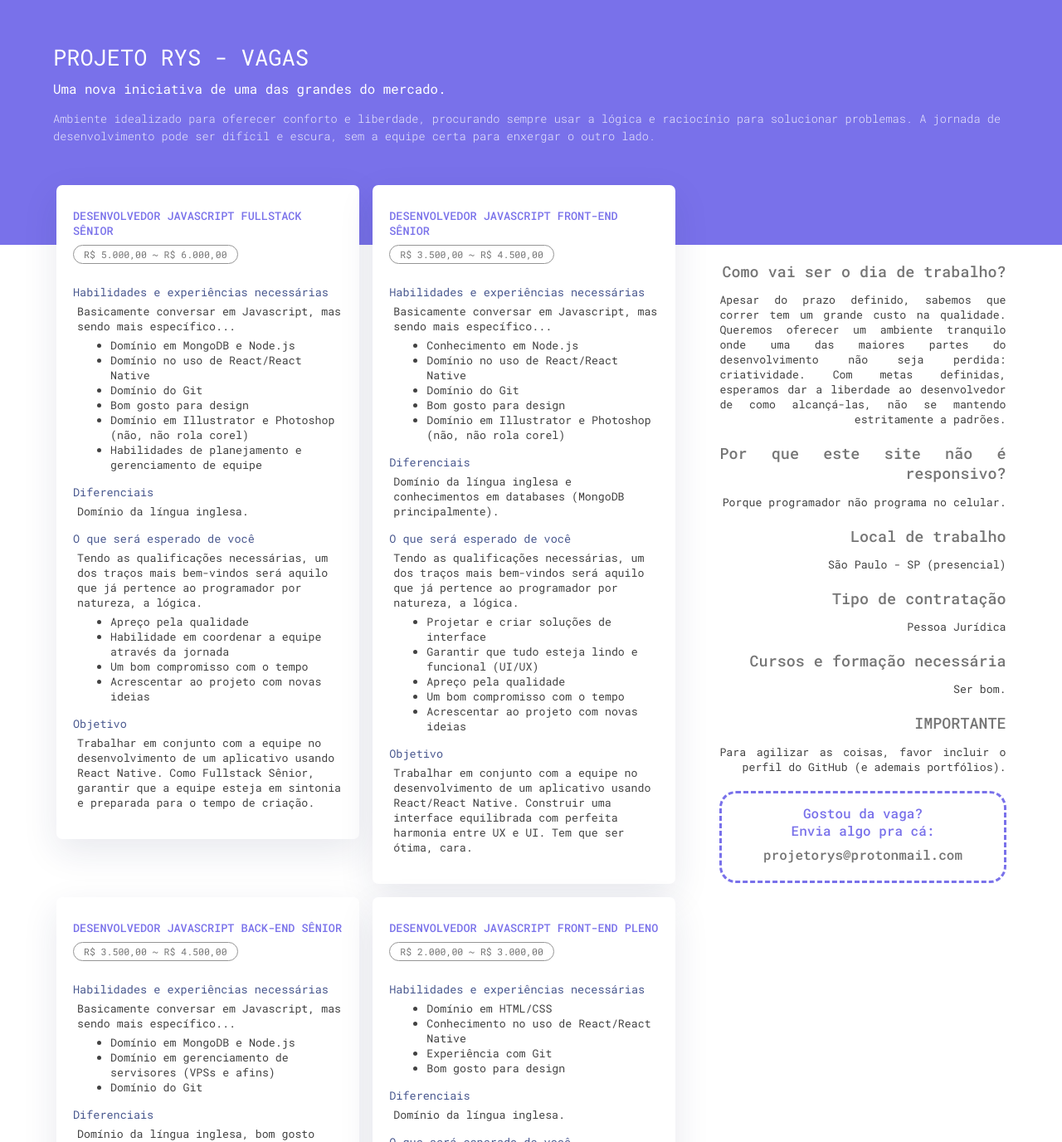
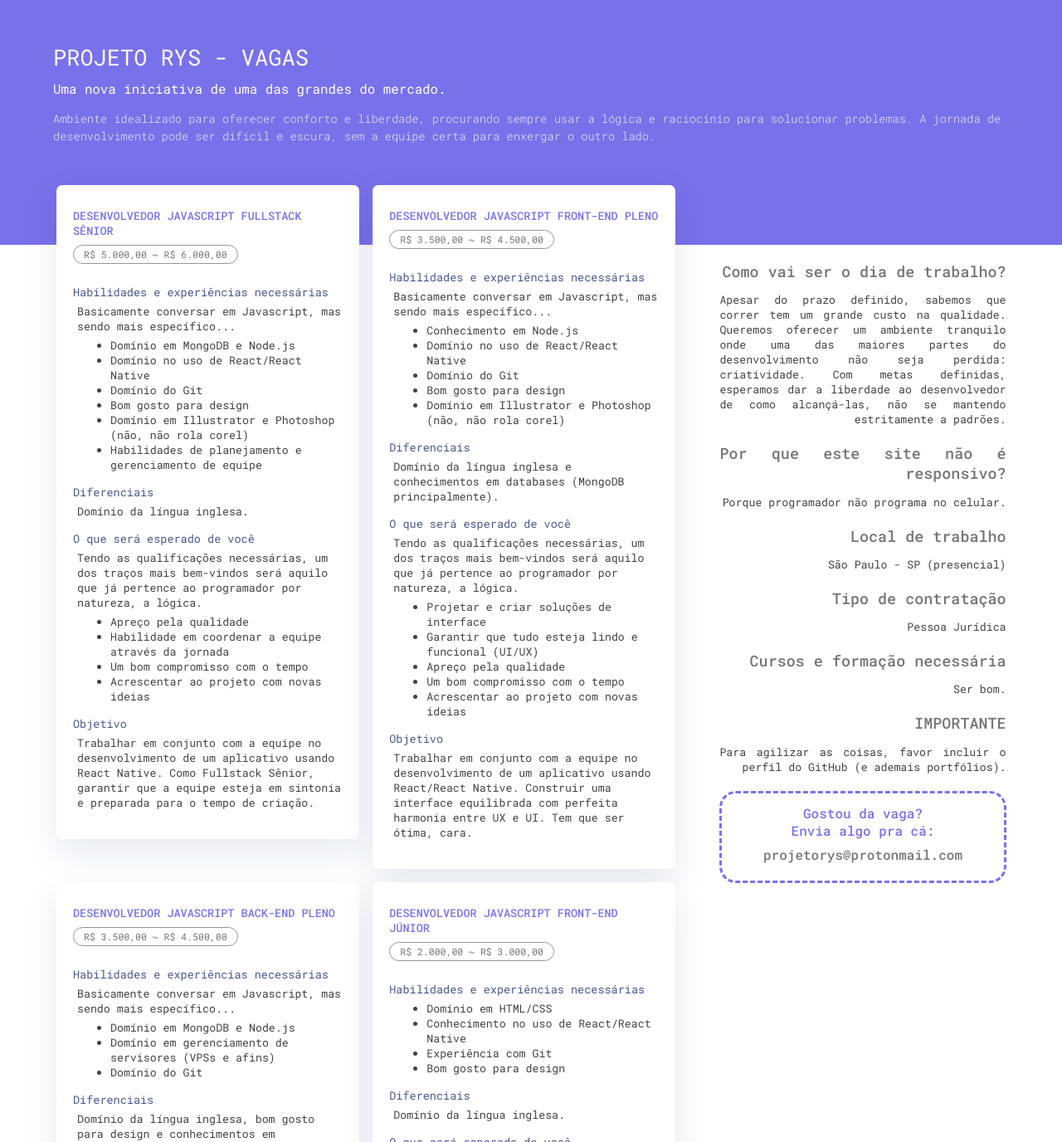
Before and after one commit to Kinark/vagas-rys, a plain HTML site: page index.html in a window 1280 px wide. Shown: the top 1376 px of the page at 83% size. Drawn offline with nearby package versions, Linux system fonts and the light colour scheme.

Commit message:
Arrumando definição de alguns cargos

```diff
--- a/index.html
+++ b/index.html
@@ -68,7 +68,7 @@
             ********************
           -->
          <div class="vaga">
-            <div class="titulo">DESENVOLVEDOR JAVASCRIPT FRONT-END SÊNIOR</div>
+            <div class="titulo">DESENVOLVEDOR JAVASCRIPT FRONT-END PLENO</div>
             <div class="salario">R$ 3.500,00 ~ R$ 4.500,00</div>
 
             <div class="pergunta">Habilidades e experiências necessárias</div>
@@ -108,7 +108,7 @@
             ********************
           -->
          <div class="vaga">
-            <div class="titulo">DESENVOLVEDOR JAVASCRIPT BACK-END SÊNIOR</div>
+            <div class="titulo">DESENVOLVEDOR JAVASCRIPT BACK-END PLENO</div>
             <div class="salario">R$ 3.500,00 ~ R$ 4.500,00</div>
 
             <div class="pergunta">Habilidades e experiências necessárias</div>
@@ -145,7 +145,7 @@
             ********************
           -->
          <div class="vaga">
-            <div class="titulo">DESENVOLVEDOR JAVASCRIPT FRONT-END PLENO</div>
+            <div class="titulo">DESENVOLVEDOR JAVASCRIPT FRONT-END JÚNIOR</div>
             <div class="salario">R$ 2.000,00 ~ R$ 3.000,00</div>
 
             <div class="pergunta">Habilidades e experiências necessárias</div>
```
